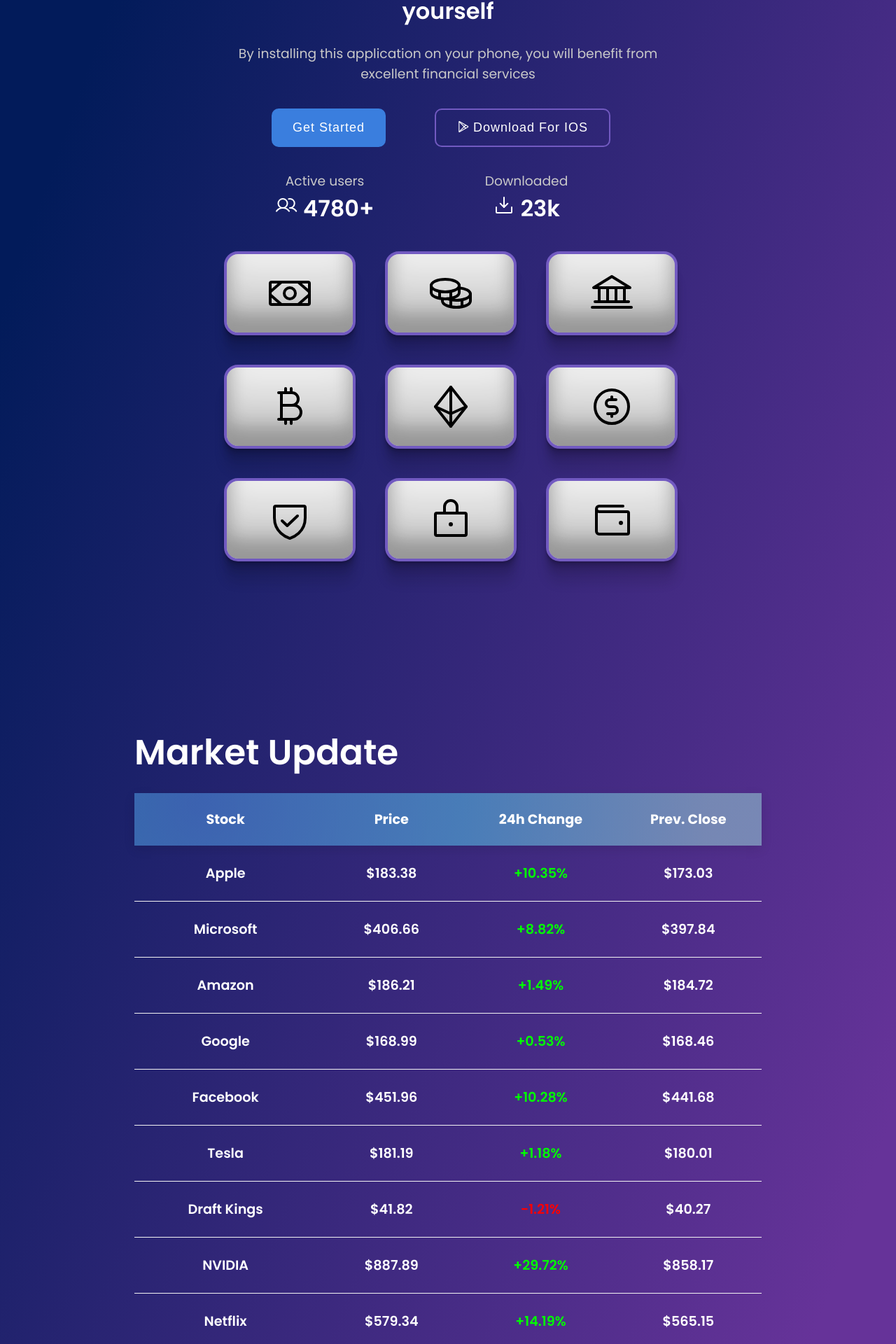
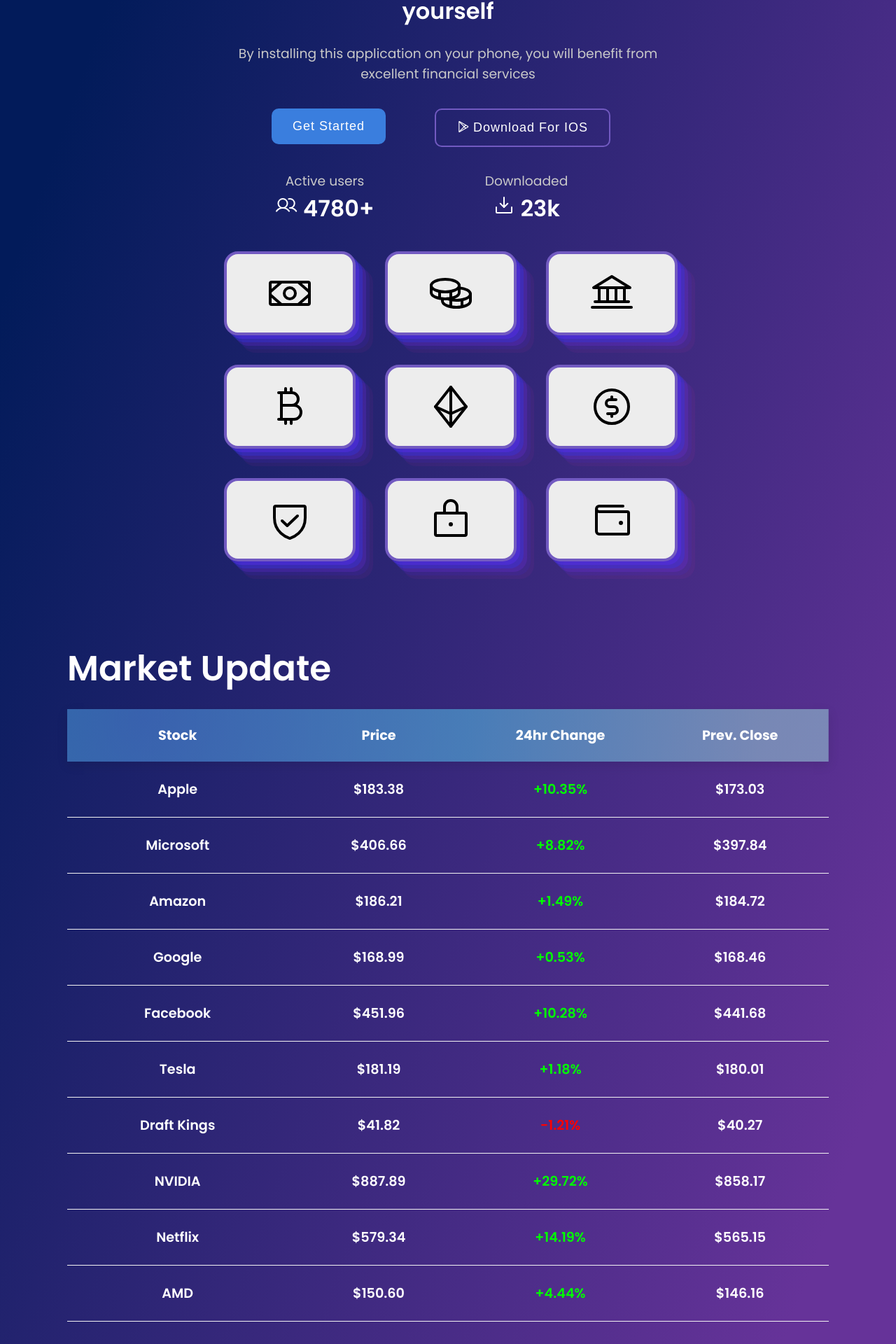
Before and after one commit to FranThe3rd/Opulance, a React (Create React App) app: page /#/ in a window 1280 px wide. Shown: the part 217-2137 px from the top of the page at 70% size. Built offline with nearby package versions, Linux system fonts and the light colour scheme.

Commit message:
changed some things with the css for the market table and for the bank cards, better styling

```diff
--- a/src/App.css
+++ b/src/App.css
@@ -1,4 +1,5 @@
 @import url('https://fonts.googleapis.com/css2?family=Poppins:ital,wght@0,100;0,200;0,300;0,400;0,500;0,600;0,700;0,800;0,900;1,100;1,200;1,300;1,400;1,500;1,600;1,700;1,800;1,900&display=swap');
+@import url('https://fonts.googleapis.com/css2?family=Space+Grotesk:wght@300..700&display=swap');
 
 
 .App {
--- a/src/pages/home/home.css
+++ b/src/pages/home/home.css
@@ -191,7 +191,7 @@ border-radius: 20px;
 display: grid;
 place-content: center;
 border: #725AC1 4px solid;
-box-shadow: rgba(0, 0, 0, 0.17) 0px -23px 25px 0px inset, rgba(0, 0, 0, 0.15) 0px -36px 30px 0px inset, rgba(0, 0, 0, 0.1) 0px -79px 40px 0px inset, rgba(0, 0, 0, 0.06) 0px 2px 1px, rgba(0, 0, 0, 0.09) 0px 4px 2px, rgba(0, 0, 0, 0.09) 0px 8px 4px, rgba(0, 0, 0, 0.09) 0px 16px 8px, rgba(0, 0, 0, 0.09) 0px 32px 16px;
+box-shadow: rgba(88, 46, 240, 0.4) 5px 5px, rgba(46, 59, 240, 0.3) 10px 10px, rgba(120, 46, 240, 0.2) 15px 15px, rgba(65, 46, 240, 0.1) 20px 20px, rgba(240, 46, 170, 0.05) 25px 25px;
 }
 
 .home-item1:hover,
@@ -204,6 +204,7 @@ box-shadow: rgba(0, 0, 0, 0.17) 0px -23px 25px 0px inset, rgba(0, 0, 0, 0.15) 0p
 .home-item8:hover,
 .home-item9:hover  {
 transition: ease-out 0.5s;
+scale: 1.1;
 background-color: rgba(14, 30, 37, 0.12);
 }
 
--- a/src/pages/home/home.jsx
+++ b/src/pages/home/home.jsx
@@ -3,6 +3,8 @@ import { Users, DownloadSimple, Coins, Bank, CurrencyBtc, Money,CurrencyEth,Curr
 import { useEffect } from 'react';
 import mainLogo from '../../img/logo.png'
 import Market from './market/market';
+import {Link as LinkScroll} from 'react-scroll'
+
 
 
 export const Home = () => {
@@ -24,9 +26,11 @@ export const Home = () => {
                     <h3>By installing this application on your phone, you will benefit from excellent financial services</h3>
 
                     <div className='home-info-buttons'>
-                        <button className='home-get-bttn'>
-                            Get Started
-                        </button>
+                        <LinkScroll to='market-container' smooth={true} duration={1000}>
+                            <button className='home-get-bttn'>
+                                Get Started
+                            </button>
+                        </LinkScroll>
                         <button className='home-download-bttn'>
                             <GooglePlayLogo color='white'  /> Download For IOS
                         </button>
--- a/src/pages/home/market/market.css
+++ b/src/pages/home/market/market.css
@@ -56,8 +56,24 @@
     color: #ff0000;
 }
 
+@media screen and  (max-width: 1600px) {
+    .market-container {
+        width: 85%;
+    }
+
+
+}
+
+@media screen and  (max-width: 1300px) {
+    .market {
+        padding-top: 80px;
+    }
+}
+
 
 @media screen and  (max-width: 1000px) {
+
+
     .market-container {
         width: 90%;
     }
@@ -83,3 +99,13 @@
 
     }
 }
+
+@media screen and  (max-width: 640px) {
+    .market-container h1 {
+        font-size: clamp(40px, 5vw, 40px);
+    }
+
+
+
+
+}
--- a/src/pages/home/market/market.jsx
+++ b/src/pages/home/market/market.jsx
@@ -17,7 +17,7 @@ const Market = () => {
             <tr>
               <th>Stock</th>
               <th>Price</th>
-              <th>24h Change</th>
+              <th>24hr Change</th>
               <th>Prev. Close</th>
             </tr>
           </thead>
```
